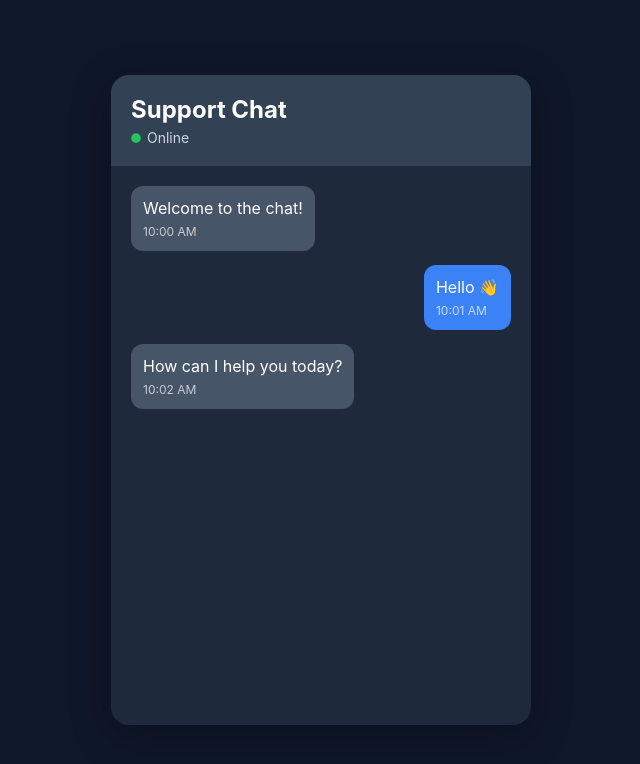
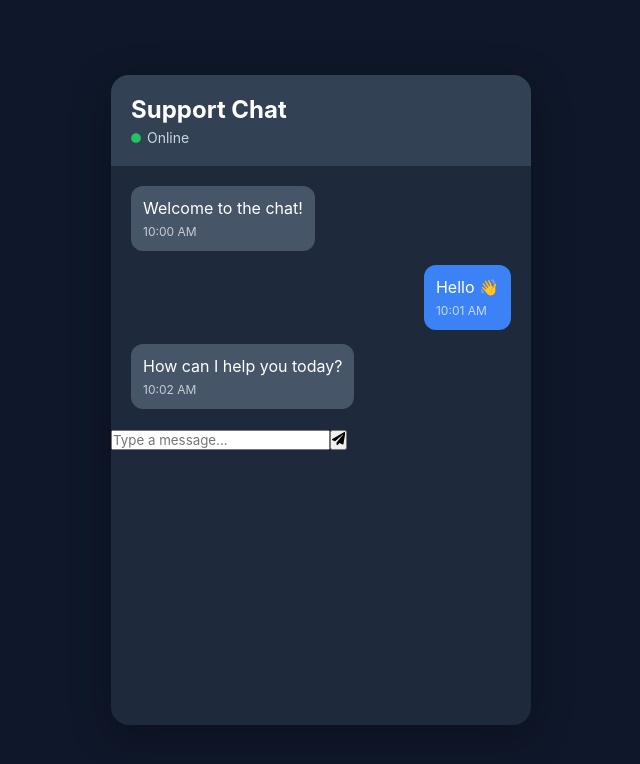
Before and after one commit to jihadsoyon/React-Learn-Practice, a React (Vite) app in the folder Problem-Solving/realtime-chat-ui/: page / in a window 1280 px wide. Shown: the top 764 px of the page, without its empty margins (319-959 px from the left). Built offline with nearby package versions, Linux system fonts and the light colour scheme.

Commit message:
feat: implement send message functionality

```diff
--- a/Problem-Solving/realtime-chat-ui/src/components/ChatContainer.jsx
+++ b/Problem-Solving/realtime-chat-ui/src/components/ChatContainer.jsx
@@ -1,12 +1,31 @@
+import { useState } from "react";
 import initialMessages from "../data/initialMessages";
 import ChatHeader from "./ChatHeader";
 import MessageList from "./MessageList";
+import MessageInput from "./MessageInput";
 
 const ChatContainer = () => {
+  const [messages, setMessages] = useState(initialMessages);
+
+  const sendMessage = (text) => {
+    const newMessage = {
+      id: Date.now(),
+      sender: "You",
+      text,
+      time: new Date().toLocaleTimeString([], {
+        hour: "2-digit",
+        minute: "2-digit",
+      }),
+    };
+
+    setMessages((prev) => [...prev, newMessage]);
+  };
+
   return (
     <div className="chat-container">
       <ChatHeader />
-      <MessageList messages={initialMessages} />
+      <MessageList messages={messages} />
+      <MessageInput onSend={sendMessage} />
     </div>
   );
 };
```
